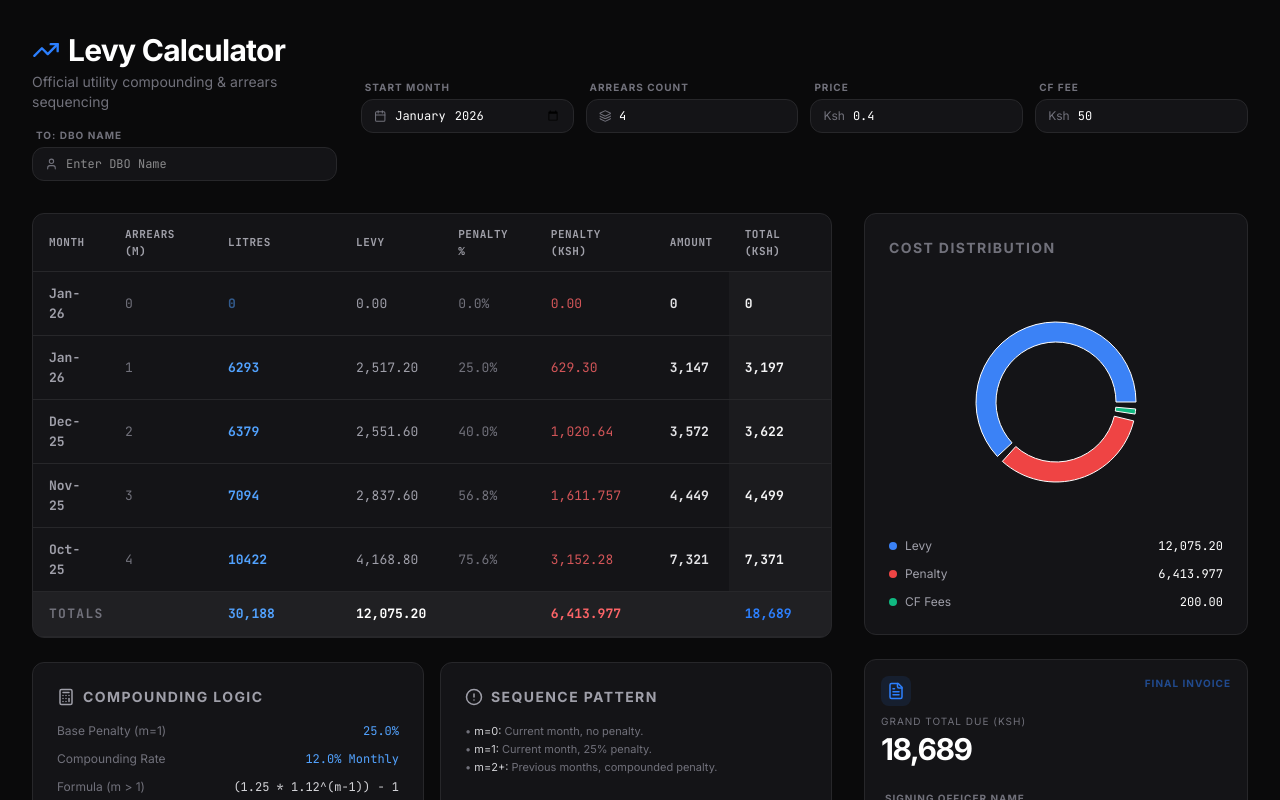
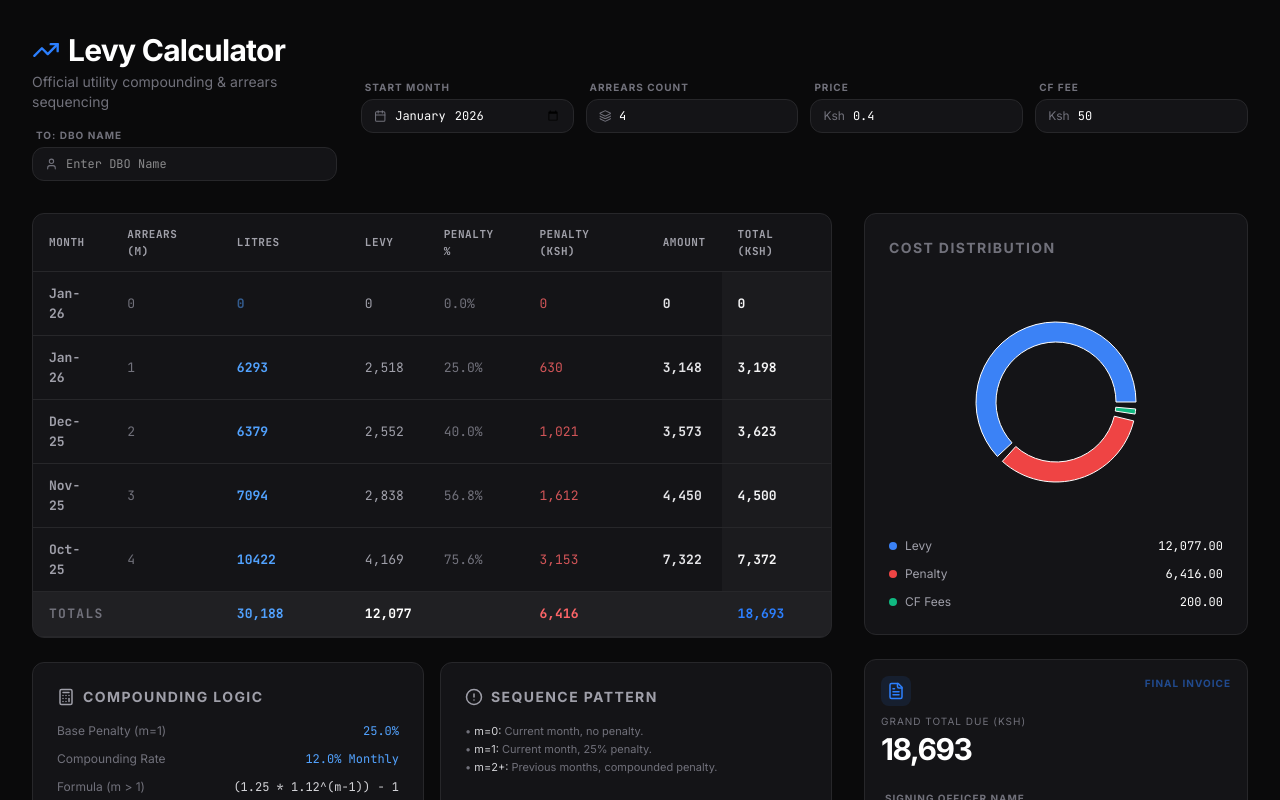
Before and after one commit to mfaustinee/Calculator, a React (Vite) app: page / in a window 1280 px wide. Shown: the top 800 px of the page. Built offline with nearby package versions, Linux system fonts and the light colour scheme.

Commit message:
updated decimals to round up

```diff
--- a/src/App.tsx
+++ b/src/App.tsx
@@ -81,7 +81,7 @@ export default function App() {
     for (let m = 0; m <= arrearsCount; m++) {
       const monthLabel = getMonthLabel(baseDate, m);
       const litres = litresMap[m] || 0;
-      const levy = litres * price;
+      const levy = Math.ceil(litres * price);
 
       let penaltyRate = 0;
       let compoundingFactor = 0;
@@ -95,8 +95,8 @@ export default function App() {
         penaltyRate = (1.25 * compoundingFactor) - 1;
       }
 
-      const penalty = levy * penaltyRate;
-      const amount = Math.round(levy + penalty);
+      const penalty = Math.ceil(levy * penaltyRate);
+      const amount = levy + penalty;
       // CF fee is only added if litres have been entered
       const total = litres > 0 ? amount + cf : 0;
 
@@ -280,13 +280,13 @@ export default function App() {
                           />
                         </td>
                         <td className="text-zinc-400 print:text-black">
-                          {row.levy.toLocaleString(undefined, { minimumFractionDigits: 2 })}
+                          {row.levy.toLocaleString()}
                         </td>
                         <td className="text-zinc-500 text-[10px] print:hidden">
                           {(row.penaltyRate * 100).toFixed(1) + '%'}
                         </td>
                         <td className="text-red-400/80 print:text-black">
-                          {row.penalty.toLocaleString(undefined, { minimumFractionDigits: 2 })}
+                          {row.penalty.toLocaleString()}
                         </td>
                         <td className="text-zinc-200 font-bold print:hidden">
                           {row.amount.toLocaleString()}
@@ -303,9 +303,9 @@ export default function App() {
                     <td colSpan={2} className="text-xs uppercase tracking-widest text-zinc-500 print:text-black">Totals</td>
                     <td className="text-blue-400 print:hidden">{totals.litres.toLocaleString()}</td>
                     <td className="hidden print:table-cell"></td>
-                    <td className="print:text-black">{totals.levy.toLocaleString(undefined, { minimumFractionDigits: 2 })}</td>
+                    <td className="print:text-black">{totals.levy.toLocaleString()}</td>
                     <td className="print:hidden"></td>
-                    <td className="text-red-400 print:text-black">{totals.penalty.toLocaleString(undefined, { minimumFractionDigits: 2 })}</td>
+                    <td className="text-red-400 print:text-black">{totals.penalty.toLocaleString()}</td>
                     <td className="print:hidden"></td>
                     <td className="text-blue-500 text-lg print:text-black print:text-sm">{totals.total.toLocaleString()}</td>
                   </tr>
```
Also changed, not shown: 1 other file (tests, documents, lock files or other folders).
